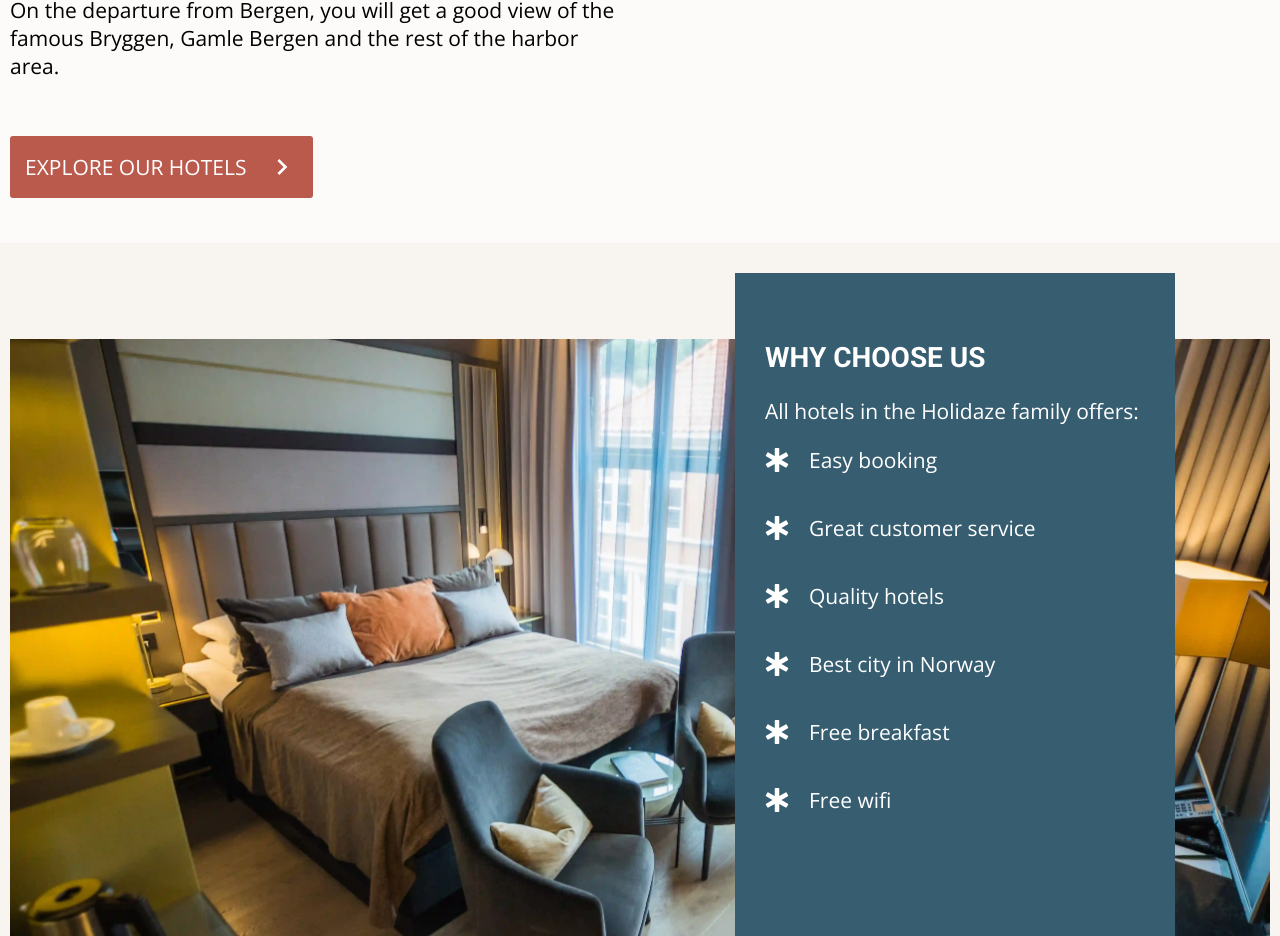
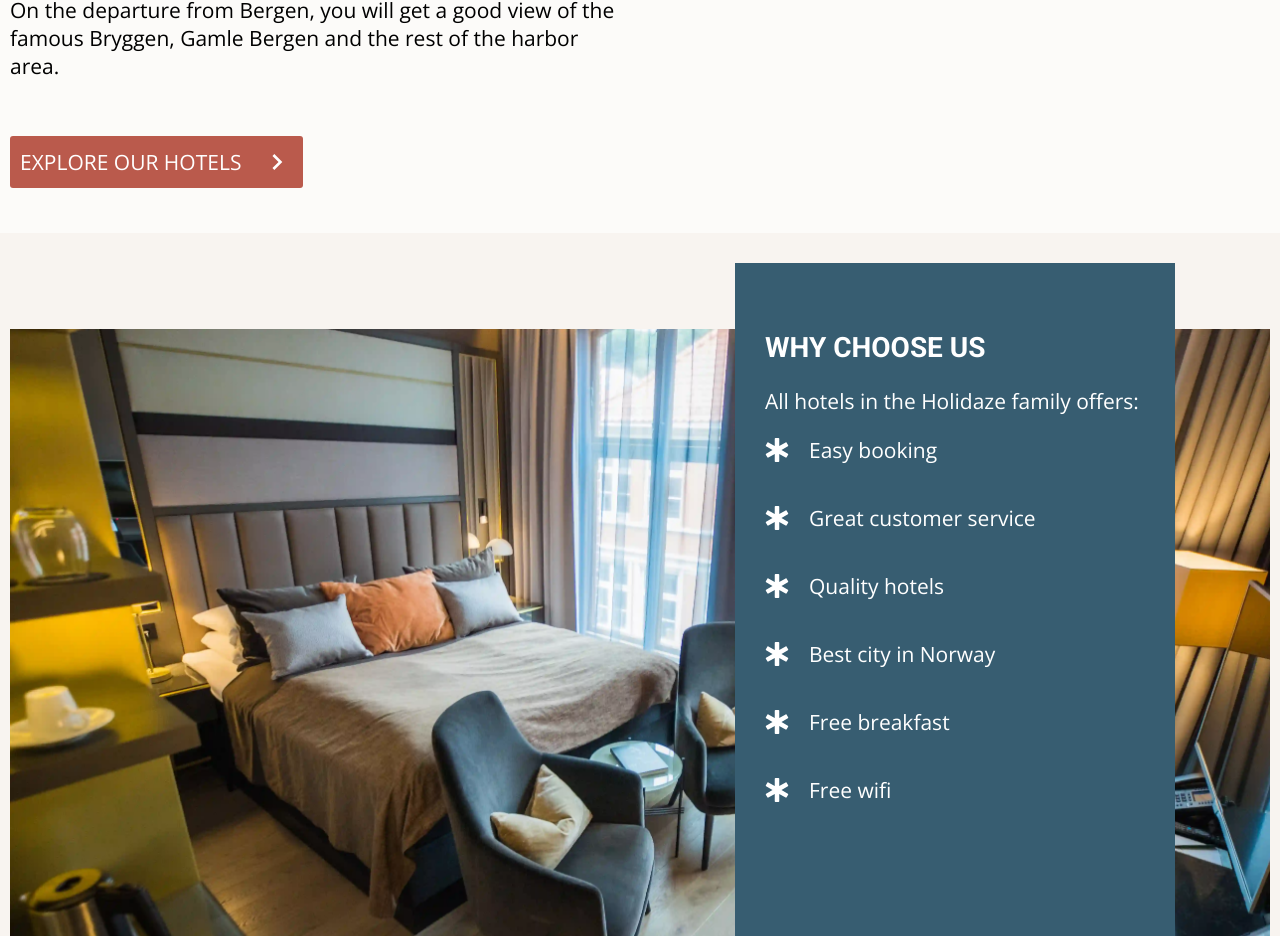
Before and after one commit to Noroff-FEU-Assignments/project-exam-2-Janne-R, a React (Create React App) app: page / in a window 1280 px wide. Shown: the part 2155-3091 px from the top of the page. Built offline with nearby package versions, Linux system fonts and the light colour scheme; no server answers.

Commit message:
button styling

```diff
--- a/src/components/common.styles/Button.js
+++ b/src/components/common.styles/Button.js
@@ -11,7 +11,7 @@ const ButtonStyle = styled.button`
   font-size: 21px;
   border: none;
   border-radius: 3px;
-  padding: 15px;
+  padding: 10px;
   margin: 35px 0 15px 0;
   cursor: pointer;
   transition-duration: 0.4s;
--- a/src/components/pages/home/VisitBergen.js
+++ b/src/components/pages/home/VisitBergen.js
@@ -24,7 +24,7 @@ const ButtonLink = styled(Link)`
   font-size: 21px;
   border: none;
   border-radius: 3px;
-  padding: 15px;
+  padding: 10px;
   margin: 35px 0 15px 0;
   cursor: pointer;
   transition-duration: 0.4s;
```
